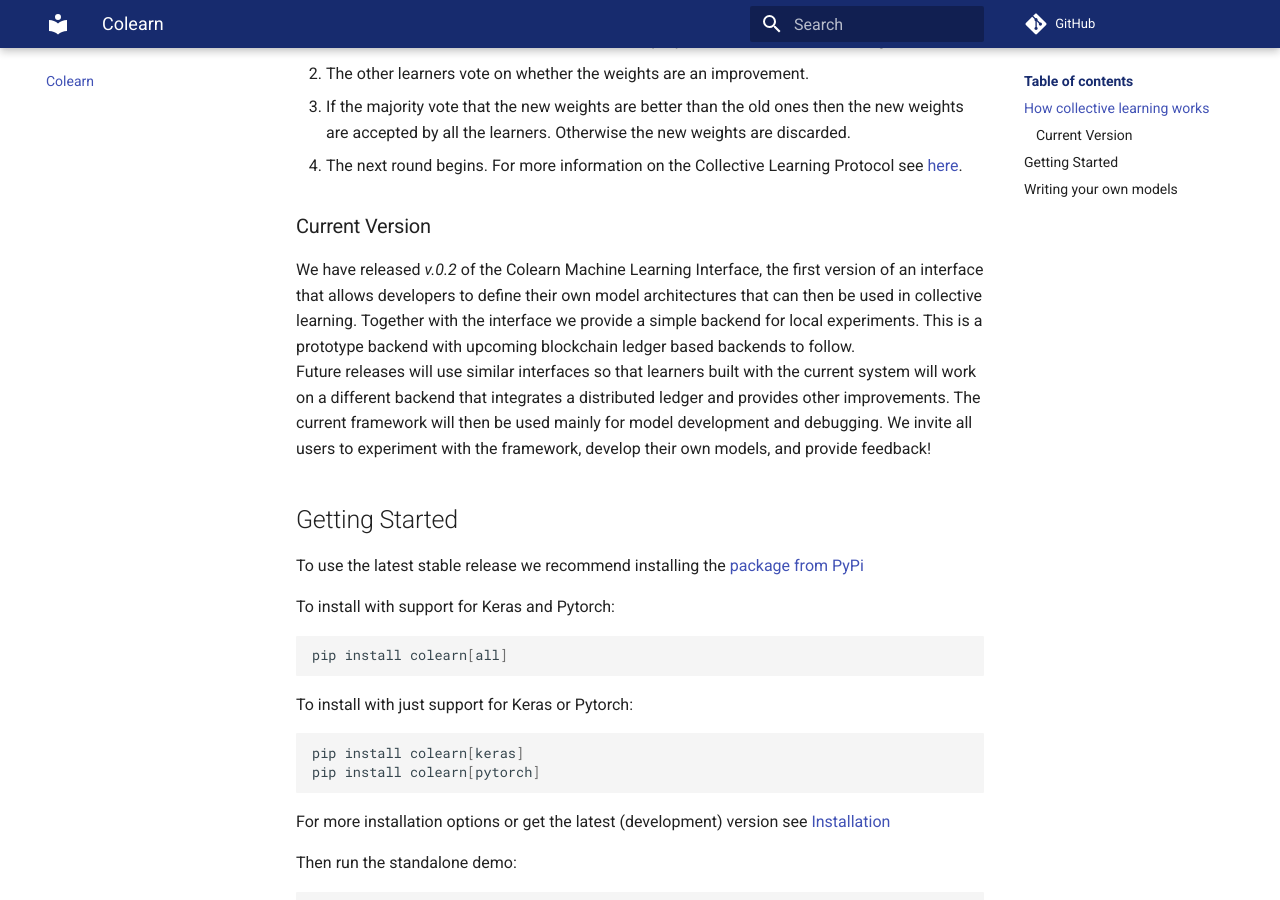
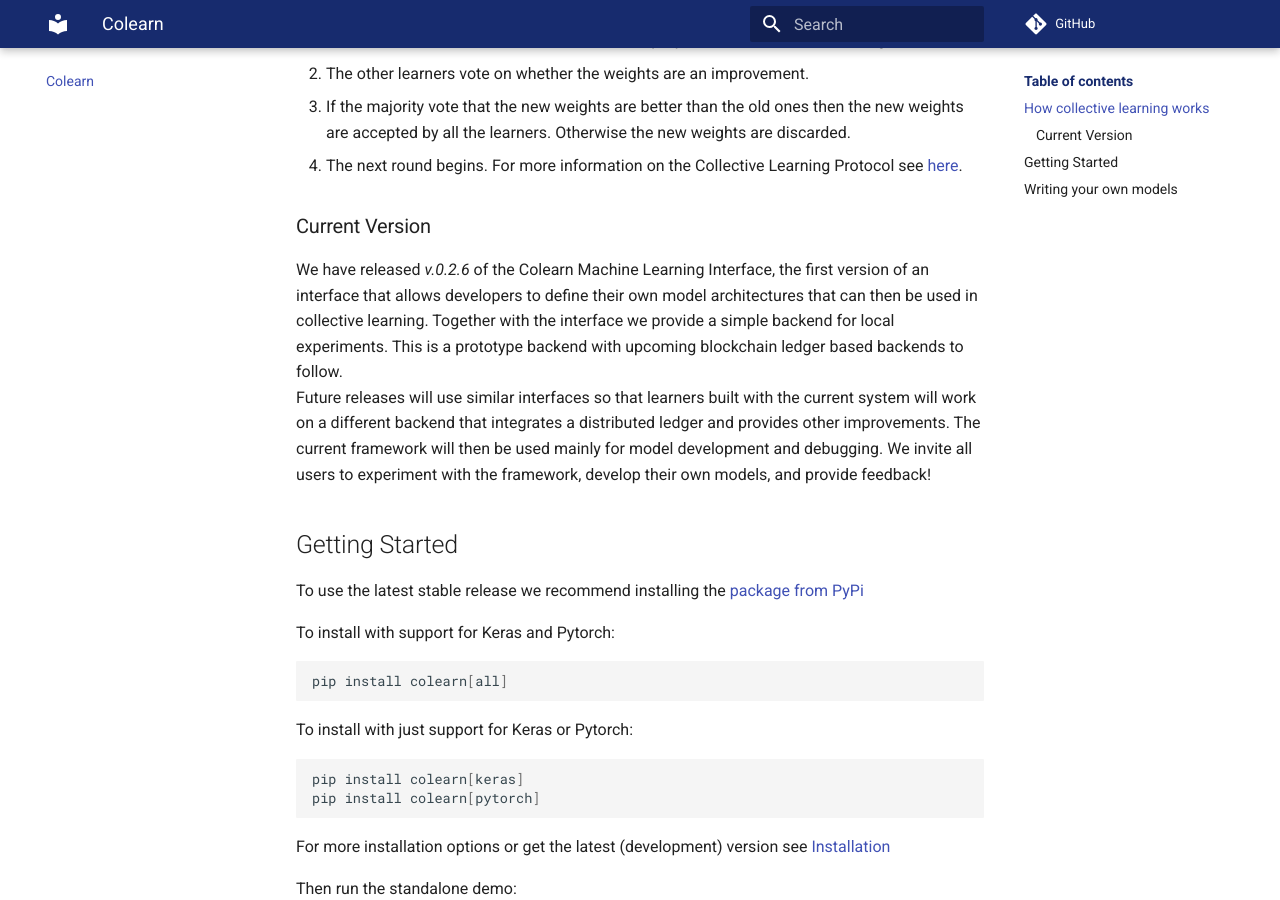
Before and after one commit to fetchai/colearn, an MkDocs documentation site: the page built from docs/index.md, in a window 1280 px wide and 900 px high, scrolled down 570 px. Built offline with MkDocs 1.6.1 and Material for MkDocs 9.7.7, drawn with Linux system fonts in a browser that asks for light colours; comment, search, counter and statistics services are not loaded.

Commit message:
Bumped version number

```diff
--- a/docs/index.md
+++ b/docs/index.md
@@ -20,7 +20,7 @@
 
 ### Current Version
 
-We have released *v.0.2* of the Colearn Machine Learning Interface, the first version of an interface that allows developers to define their own model architectures that can then be used in collective learning.
+We have released *v.0.2.6* of the Colearn Machine Learning Interface, the first version of an interface that allows developers to define their own model architectures that can then be used in collective learning.
 Together with the interface we provide a simple backend for local experiments. This is a prototype backend with upcoming blockchain ledger based backends to follow.
 Future releases will use similar interfaces so that learners built with the current system will work on a different backend that integrates a distributed ledger and provides other improvements.
 The current framework will then be used mainly for model development and debugging.
```
Also changed, not shown: README.md (+1 -1 lines).
